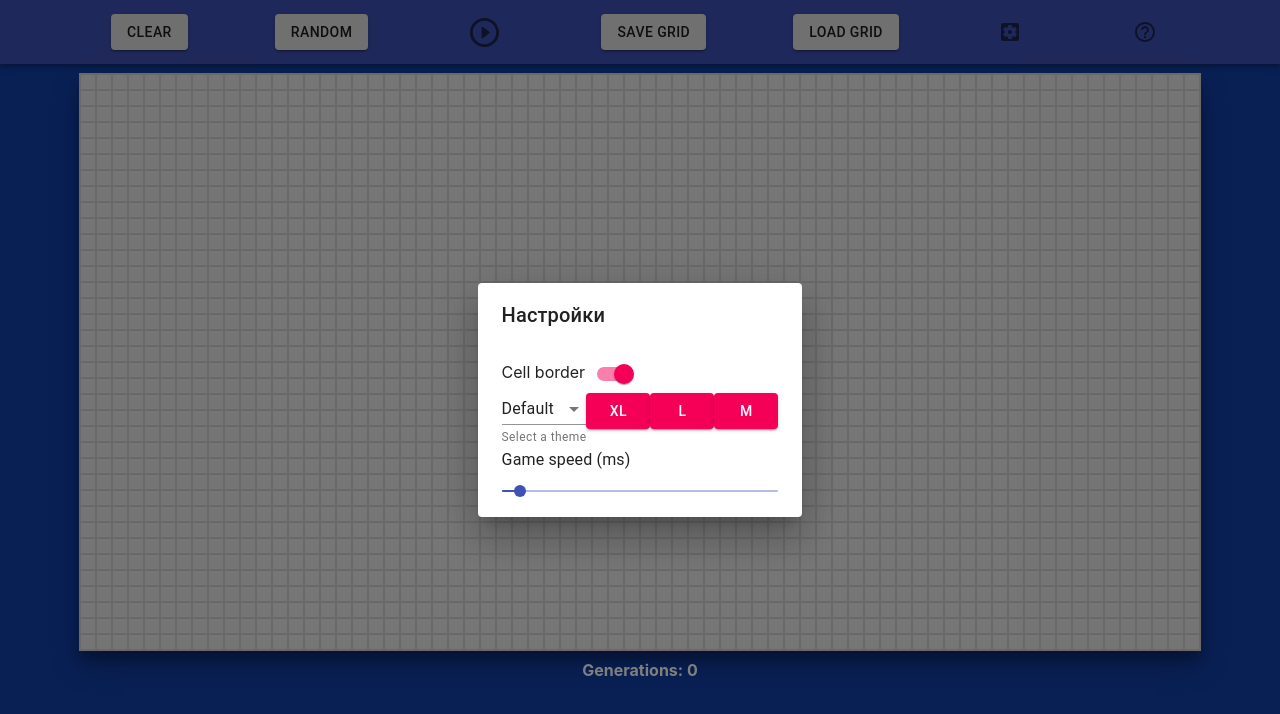
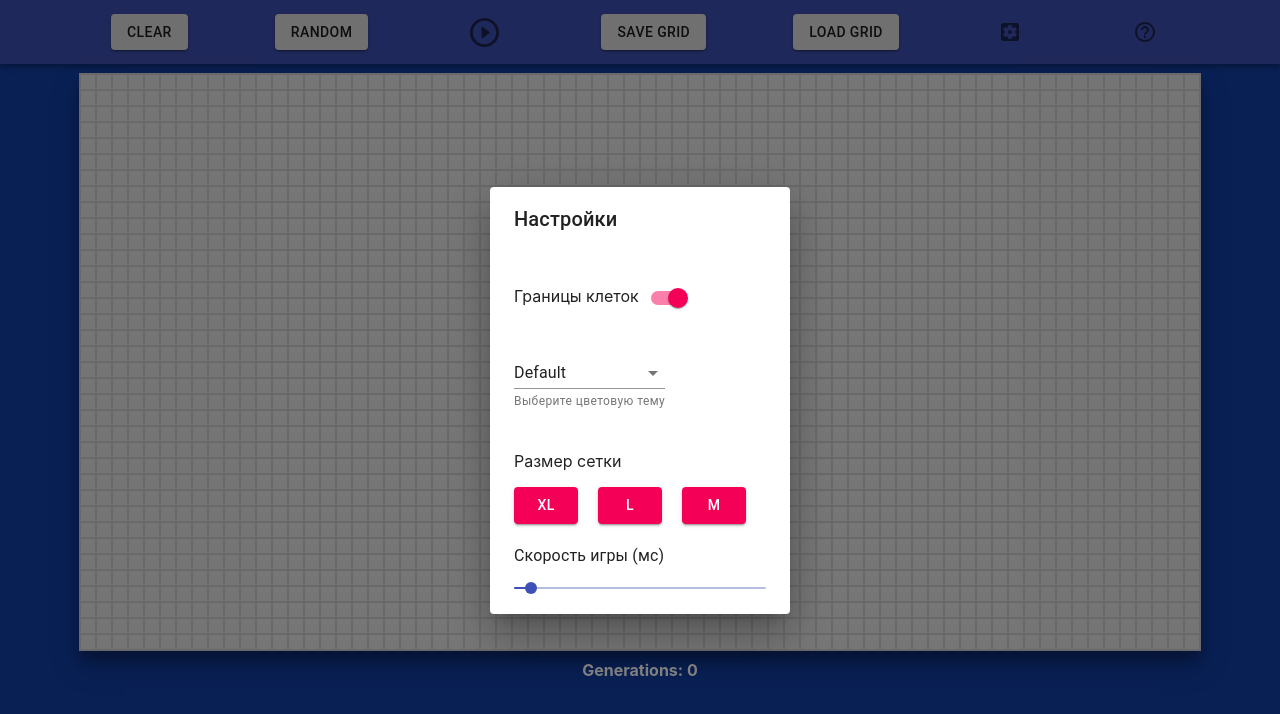
Before and after one commit to ahaku/the_game_of_life, a React (Create React App) app: page /mainpage in a window 1280 px wide. Both pictures are taken after a click on the button 1009 px from the left and 32 px from the top of the page. Shown: the top 714 px of the page. Built offline with nearby package versions, Linux system fonts and the light colour scheme.

Commit message:
settings styles

```diff
--- a/src/Data.js
+++ b/src/Data.js
@@ -18,7 +18,7 @@ export const ColorThemes = {
         'emptyCellBg': '#edf5e1',
         'filledCellBg': '#5cdb95',
         'fontColor': '#05386b',
-        'border': '1px solid darkgray'
+        'border': '1px solid lightgray'
     },
     'Audacious and Vibrant': {
         'pageBackground': '#97caef',
--- a/src/Mainpage.css
+++ b/src/Mainpage.css
@@ -47,15 +47,10 @@
     text-align: center;
     font-weight: bold;
 }
-/* .Button {
-    margin: 4px 12px;
-    min-width: 100px;
-    padding: 20px;
-    font-weight: bold;
+
+.MuiDialogContent-root>div {
+    margin: 20px 0;
 }
-.Button:hover {
-    cursor: pointer;
+.GridSizeButtons>button {
+    margin-right: 20px;
 }
-.Button:active {
-    background-color: darkgray;
-} */
--- a/src/components/ButtonRow/Settings/Settings.jsx
+++ b/src/components/ButtonRow/Settings/Settings.jsx
@@ -9,6 +9,7 @@ import IconButton from '@material-ui/core/IconButton';
 import DialogTitle from '@material-ui/core/DialogTitle';
 import DialogContent from '@material-ui/core/DialogContent';
 import SettingsApplicationsRoundedIcon from '@material-ui/icons/SettingsApplicationsRounded';
+import '../../../Mainpage.css'
 
 export default function Settings(props) {
     const [open, setOpen] = React.useState(false)
@@ -26,7 +27,7 @@ export default function Settings(props) {
     }
     return (
         <React.Fragment>
-            <IconButton variant="contained"  title='Settings' onClick={handleClickOpen}>
+            <IconButton variant="contained" title='Settings' onClick={handleClickOpen}>
                 <SettingsApplicationsRoundedIcon></SettingsApplicationsRoundedIcon>
             </IconButton>
 
@@ -37,7 +38,7 @@ export default function Settings(props) {
                 <DialogTitle>Настройки</DialogTitle>
                 <DialogContent>
                     <Switcher
-                        label={'Cell border'}
+                        label={'Границы клеток'}
                         removeCellBorder={() => props.setColors({ ...props.colors, border: 'none' })}
                         showCellBorder={() => props.setColors({ ...props.colors, border: props.ColorThemes[props.currentThemeName].border })}
                         checked={props.colors.border !== 'none'}
@@ -54,6 +55,8 @@ export default function Settings(props) {
                         setCurrentThemeName={props.setCurrentThemeName}
                         currentThemeName={props.currentThemeName}
                     ></ThemeSelectorMD>
+                    <div className="GridSizeButtons">
+                        <p>Размер сетки</p>
                         <Button
                             variant='contained'
                             color='secondary'
@@ -75,8 +78,9 @@ export default function Settings(props) {
                             title={'M'}
                             onClick={() => props.changeGridSize('M')}
                         />
+                    </div>
                     <Typography id="discrete-slider-always" gutterBottom>
-                        Game speed (ms)
+                        Скорость игры (мс)
                     </Typography>
                     <Slider
                         defaultValue={100}
--- a/src/components/ThemeSelector/ThemeSelectorMD.jsx
+++ b/src/components/ThemeSelector/ThemeSelectorMD.jsx
@@ -24,11 +24,11 @@ export default function ThemeSelectorMD (props) {
         <FormControl >
         <Select value={props.currentThemeName} displayEmpty onChange={handleChange}  >
           <MenuItem value="" disabled>
-            Select a theme
+            Выберите цветовую тему
           </MenuItem>
             {items}
         </Select>
-        <FormHelperText>Select a theme</FormHelperText>
+        <FormHelperText >Выберите цветовую тему</FormHelperText>
       </FormControl>
     )
 }
```
Lines whose indentation alone changed are shown as unchanged.
